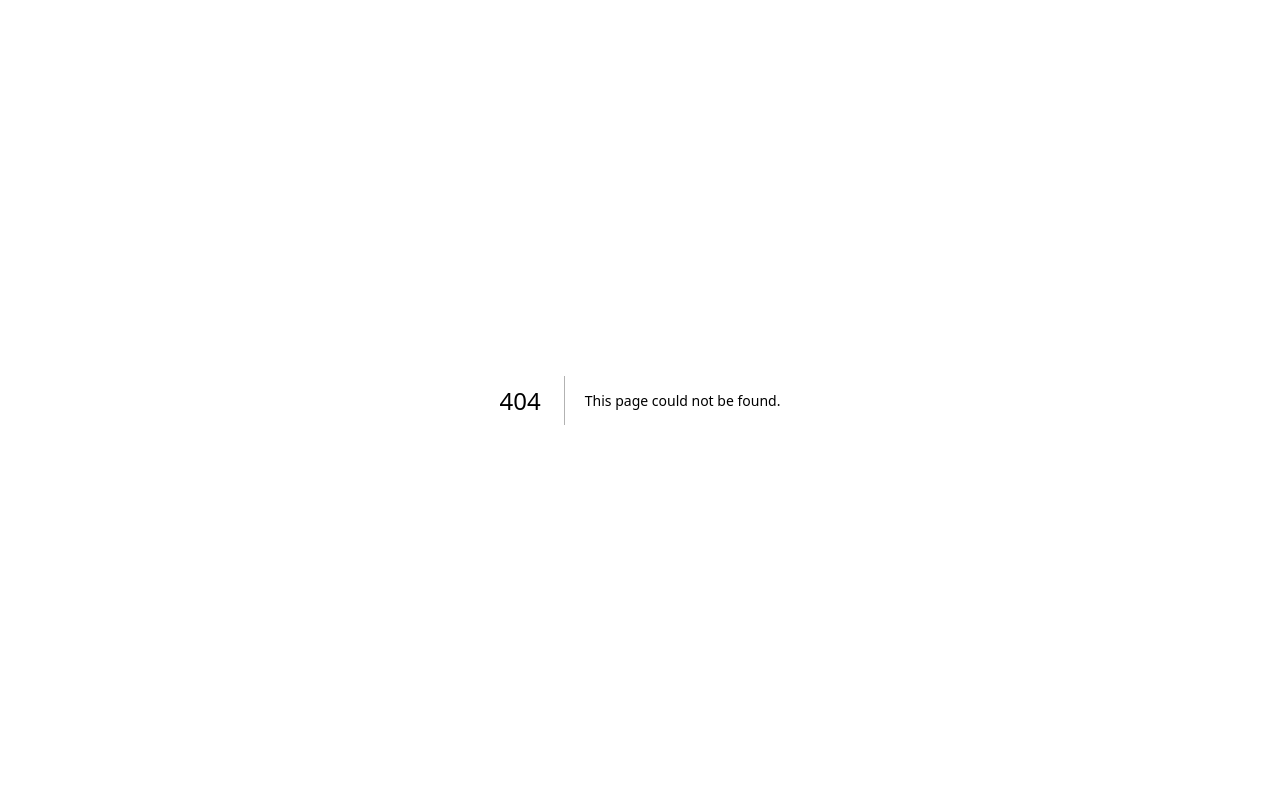
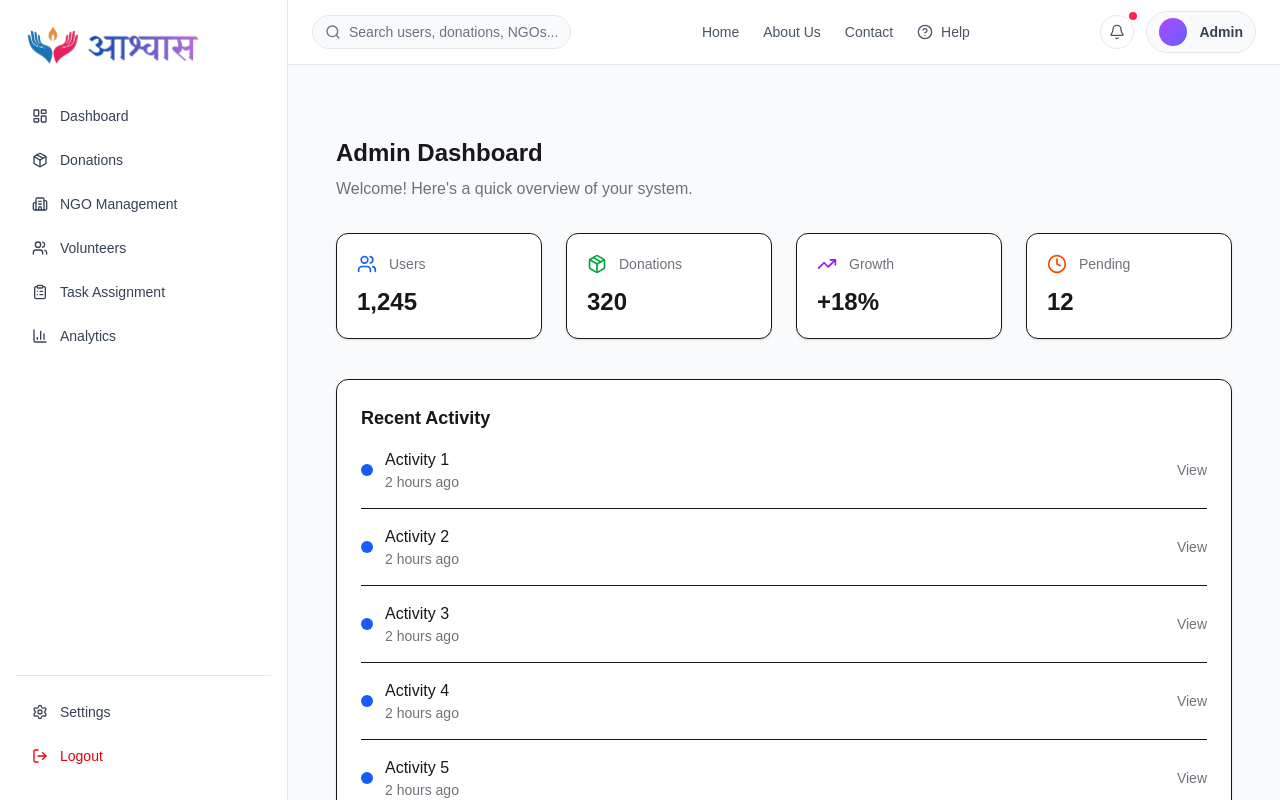
Before and after one commit to arunaguragain/API_Aashwaas, a Next.js app: page /admin in a window 1280 px wide. Before the commit this address had no page. Built offline with nearby package versions, Linux system fonts and the light colour scheme; no server answers.

Commit message:
completed admin level frontend design

```diff
--- /dev/null
+++ b/app/admin/_components/Header.tsx
@@ -0,0 +1,43 @@
+"use client";
+
+import Link from "next/link";
+import { Bell, HelpCircle, Search } from "lucide-react";
+
+export default function AdminHeader() {
+	return (
+		<header className="sticky top-0 z-40 w-full border-b border-gray-200 bg-white/95 backdrop-blur">
+			<div className="mx-auto flex h-16 items-center justify-between px-6">
+				<div className="flex items-center gap-4">
+					<div className="hidden items-center gap-2 rounded-full border border-gray-200 bg-gray-50 px-3 py-1.5 text-sm text-gray-500 md:flex">
+						<Search className="h-4 w-4" />
+						<span>Search users, donations, NGOs...</span>
+					</div>
+				</div>
+
+				<nav className="hidden items-center gap-6 text-sm font-medium text-gray-600 lg:flex">
+					<Link href="/" className="hover:text-gray-900">Home</Link>
+					<Link href="/about" className="hover:text-gray-900">About Us</Link>
+					<Link href="/contact" className="hover:text-gray-900">Contact</Link>
+					<Link href="/help" className="hover:text-gray-900 flex items-center gap-2">
+						<HelpCircle className="h-4 w-4" /> Help
+					</Link>
+				</nav>
+
+				<div className="flex items-center gap-3">
+					<button
+						type="button"
+						className="relative rounded-full border border-gray-200 bg-white p-2 text-gray-600 hover:bg-gray-50"
+						aria-label="Notifications"
+					>
+						<Bell className="h-4 w-4" />
+						<span className="absolute -right-1 -top-1 h-2 w-2 rounded-full bg-rose-500" />
+					</button>
+					<div className="hidden items-center gap-3 rounded-full border border-gray-200 bg-gray-50 px-3 py-1.5 md:flex">
+						<div className="h-7 w-7 rounded-full bg-gradient-to-br from-purple-500 to-indigo-500" />
+						<span className="text-sm font-semibold text-gray-700">Admin</span>
+					</div>
+				</div>
+			</div>
+		</header>
+	);
+}
--- /dev/null
+++ b/app/admin/_components/Sidebar.tsx
@@ -0,0 +1,99 @@
+"use client";
+
+import Link from "next/link";
+import Image from "next/image";
+import { usePathname, useRouter } from "next/navigation";
+import { handleLogout } from "@/lib/actions/auth-actions";
+import {
+	LayoutDashboard,
+	Package,
+	Building2,
+	Users,
+	ClipboardList,
+	BarChart3,
+	Settings,
+	LogOut,
+} from "lucide-react";
+
+const navItems = [
+	{ href: "/admin/dashboard", label: "Dashboard", icon: LayoutDashboard },
+	{ href: "/admin/donations", label: "Donations", icon: Package },
+	{ href: "/admin/ngos", label: "NGO Management", icon: Building2 },
+	{ href: "/admin/volunteers", label: "Volunteers", icon: Users },
+	{ href: "/admin/tasks", label: "Task Assignment", icon: ClipboardList },
+	{ href: "/admin/analytics", label: "Analytics", icon: BarChart3 },
+];
+
+export default function AdminSidebar() {
+	const pathname = usePathname();
+	const router = useRouter();
+
+	const onLogout = async () => {
+		const res = await handleLogout();
+		if (res.success) {
+			router.push("/admin_login");
+			return;
+		}
+		console.error(res.message || "Logout failed");
+	};
+
+	return (
+		<aside className="flex h-screen w-72 flex-col border-r border-gray-200 bg-white">
+			<div className="px-6 py-6">
+				<div className="flex flex-col items-start">
+					<Image
+						src="/images/logo.png"
+						alt="Aashwaas"
+						width={180}
+						height={48}
+						className="h-12 w-full max-w-[180px] object-contain"
+						priority
+					/>
+				</div>
+			</div>
+
+			<nav className="flex-1 px-4">
+				<ul className="space-y-1">
+					{navItems.map((item) => {
+						const isActive = pathname === item.href;
+						const Icon = item.icon;
+						return (
+							<li key={item.href}>
+								<Link
+									href={item.href}
+									className={`flex items-center gap-3 rounded-xl px-4 py-2.5 text-sm font-medium transition ${
+										isActive
+											? "bg-purple-50 text-purple-700"
+											: "text-gray-700 hover:bg-gray-50"
+									}`}
+								>
+									<Icon className="h-4 w-4" />
+									{item.label}
+								</Link>
+							</li>
+						);
+					})}
+				</ul>
+			</nav>
+
+			<div className="px-4 pb-6">
+				<div className="border-t border-gray-200 pt-4" />
+				<div className="space-y-1">
+					<Link
+						href="/admin/settings"
+						className="flex items-center gap-3 rounded-xl px-4 py-2.5 text-sm font-medium text-gray-700 hover:bg-gray-50"
+					>
+						<Settings className="h-4 w-4" /> Settings
+					</Link>
+					<button
+						type="button"
+						onClick={onLogout}
+						className="flex w-full items-center gap-3 rounded-xl px-4 py-2.5 text-sm font-medium text-red-600 hover:bg-red-50"
+					>
+						<LogOut className="h-4 w-4" /> Logout
+					</button>
+				</div>
+			</div>
+		</aside>
+	);
+}
--- /dev/null
+++ b/app/admin/dashboard/page.tsx
@@ -0,0 +1 @@
+export { default } from "../page";
--- /dev/null
+++ b/app/admin/layout.tsx
@@ -0,0 +1,17 @@
+import { ReactNode } from "react";
+import AdminHeader from "./_components/Header";
+import AdminSidebar from "./_components/Sidebar";
+
+export default function AdminLayout({ children }: { children: ReactNode }) {
+	return (
+		<div className="flex h-screen bg-gray-50">
+			<AdminSidebar />
+			<div className="flex min-w-0 flex-1 flex-col">
+				<AdminHeader />
+				<main className="flex-1 overflow-y-auto px-6 py-8">
+					{children}
+				</main>
+			</div>
+		</div>
+	);
+}
--- /dev/null
+++ b/app/admin/page.tsx
@@ -0,0 +1,66 @@
+import { Users, Package, TrendingUp, Clock } from "lucide-react";
+
+export default function AdminDashboard() {
+  return (
+    <div className="mx-auto max-w-6xl px-6 py-10">
+      <h1 className="text-2xl font-semibold text-zinc-900">Admin Dashboard</h1>
+      <p className="mt-2 text-zinc-500">
+        Welcome! Here's a quick overview of your system.
+      </p>
+      <div className="mt-8 grid grid-cols-1 gap-6 sm:grid-cols-2 lg:grid-cols-4">
+        <div className="rounded-xl border bg-white p-5 shadow-sm">
+          <div className="flex items-center gap-3">
+            <Users className="h-5 w-5 text-blue-600" />
+            <span className="text-sm text-zinc-500">Users</span>
+          </div>
+          <p className="mt-3 text-2xl font-semibold text-zinc-900">1,245</p>
+        </div>
+
+        <div className="rounded-xl border bg-white p-5 shadow-sm">
+          <div className="flex items-center gap-3">
+            <Package className="h-5 w-5 text-green-600" />
+            <span className="text-sm text-zinc-500">Donations</span>
+          </div>
+          <p className="mt-3 text-2xl font-semibold text-zinc-900">320</p>
+        </div>
+
+        <div className="rounded-xl border bg-white p-5 shadow-sm">
+          <div className="flex items-center gap-3">
+            <TrendingUp className="h-5 w-5 text-purple-600" />
+            <span className="text-sm text-zinc-500">Growth</span>
+          </div>
+          <p className="mt-3 text-2xl font-semibold text-zinc-900">+18%</p>
+        </div>
+
+        <div className="rounded-xl border bg-white p-5 shadow-sm">
+          <div className="flex items-center gap-3">
+            <Clock className="h-5 w-5 text-orange-600" />
+            <span className="text-sm text-zinc-500">Pending</span>
+          </div>
+          <p className="mt-3 text-2xl font-semibold text-zinc-900">12</p>
+        </div>
+      </div>
+
+      {/* Recent Activity */}
+      <div className="mt-10 rounded-xl border bg-white p-6 shadow-sm">
+        <h2 className="text-lg font-semibold text-zinc-900 mb-4">
+          Recent Activity
+        </h2>
+        <div className="space-y-4">
+          {[1, 2, 3, 4, 5].map((item) => (
+            <div key={item} className="flex items-center justify-between border-b pb-4 last:border-b-0">
+              <div className="flex items-center gap-3">
+                <div className="w-3 h-3 rounded-full bg-blue-600"></div>
+                <div>
+                  <p className="font-medium text-zinc-900">Activity {item}</p>
+                  <p className="text-sm text-zinc-500">2 hours ago</p>
+                </div>
+              </div>
+              <span className="text-sm text-zinc-500">View</span>
+            </div>
+          ))}
+        </div>
+      </div>
+    </div>
+  );
+}
```
